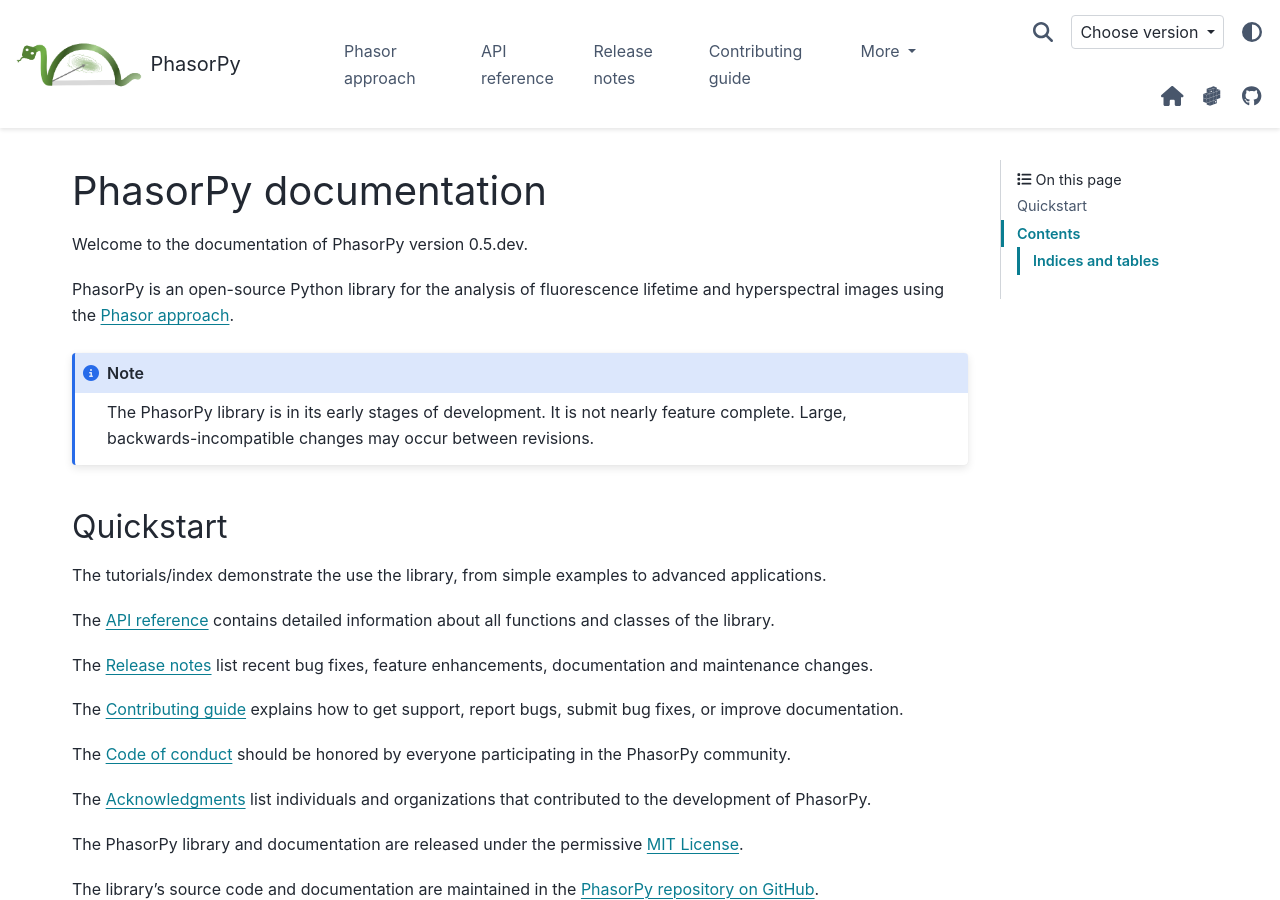
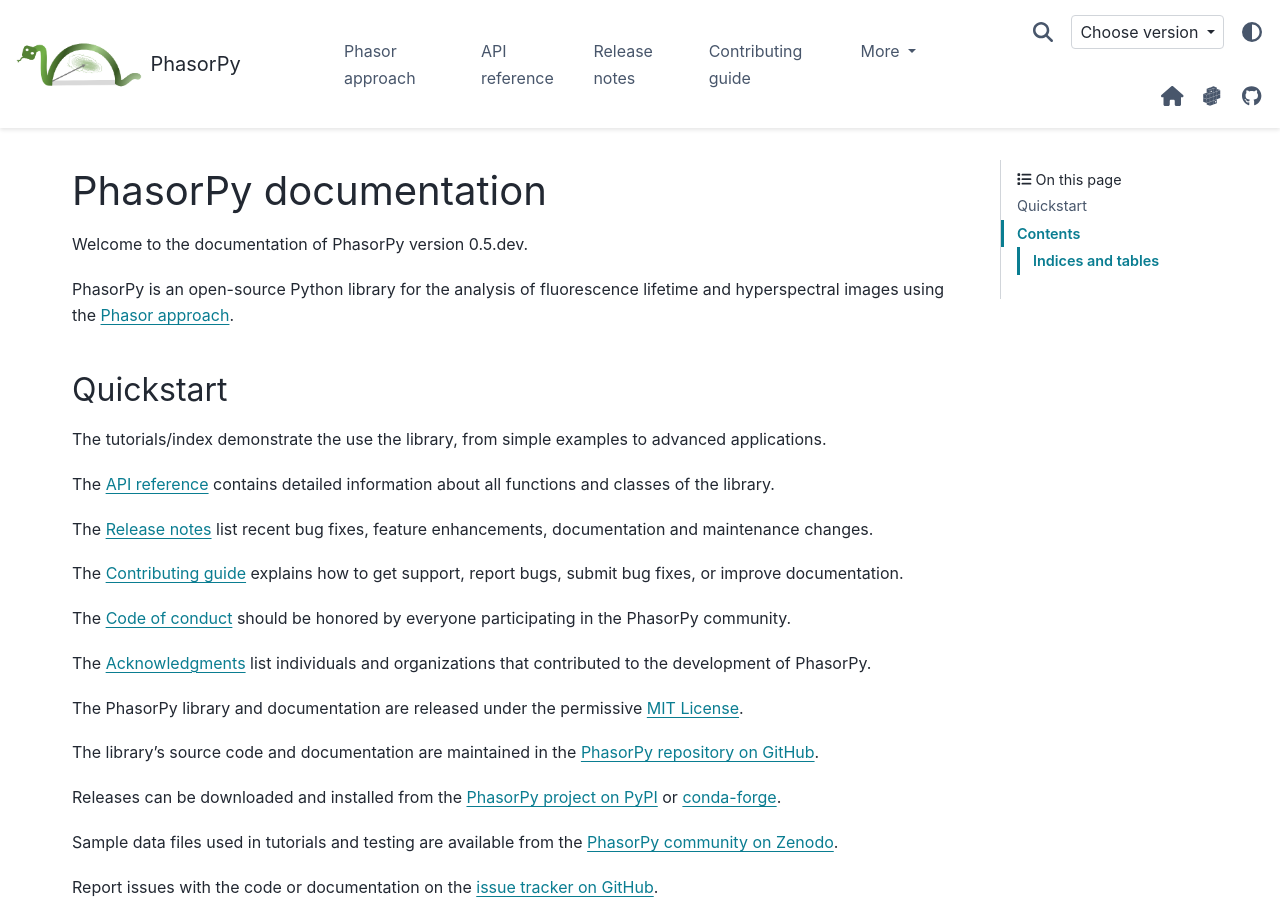
Before and after one commit to phasorpy/phasorpy, a Sphinx documentation site: the page built from docs/index.rst, in a window 1280 px wide and 900 px high. Built offline with Sphinx 7.4.7 and the PyData theme 0.15.4, drawn with Linux system fonts in a browser that asks for light colours; pages that are not in the unit, such as notebooks, are missing from menus.

Commit message:
Remove notes about early stage of development

```diff
--- a/docs/api/index.rst
+++ b/docs/api/index.rst
@@ -3,11 +3,6 @@
 
 This documents the application programming and command line interfaces of the
 PhasorPy library version |version|.
-
-.. note::
-    The PhasorPy library is in its early stages of development.
-    It is not nearly feature complete.
-    Large, backwards-incompatible changes may occur between revisions.
 
 .. toctree::
     :maxdepth: 3
--- a/docs/index.rst
+++ b/docs/index.rst
@@ -6,11 +6,6 @@
 
 PhasorPy is an open-source Python library for the analysis of fluorescence
 lifetime and hyperspectral images using the :doc:`phasor_approach`.
-
-.. note::
-    The PhasorPy library is in its early stages of development.
-    It is not nearly feature complete.
-    Large, backwards-incompatible changes may occur between revisions.
 
 Quickstart
 ==========
--- a/docs/release.rst
+++ b/docs/release.rst
@@ -4,11 +4,6 @@
 This document describes changes to the PhasorPy library that are specific to
 a release. It includes descriptions of bug fixes, feature enhancements,
 documentation and maintenance changes.
-
-.. note::
-    The PhasorPy library is in its early stages of development.
-    It is not nearly feature complete.
-    Large, backwards-incompatible changes may occur between revisions.
 
 0.4 (2025.1.30)
 ---------------
```
